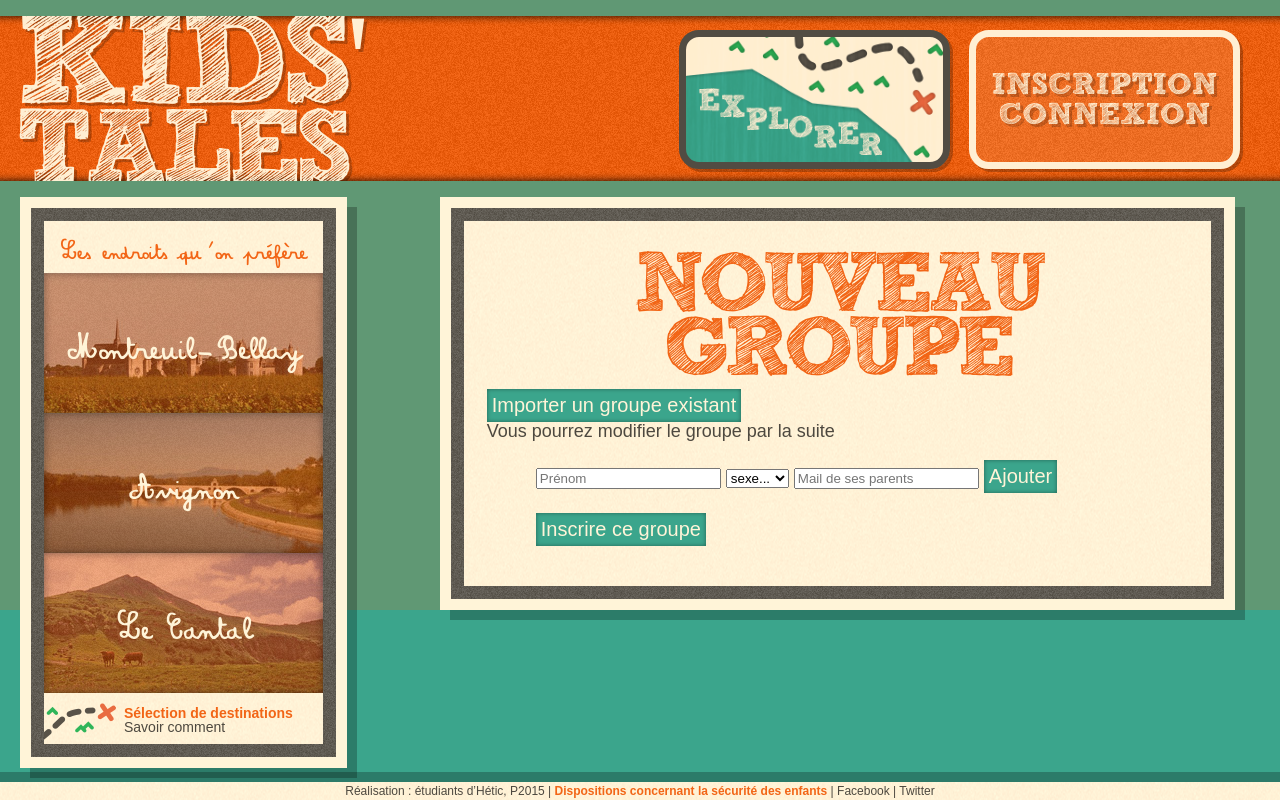
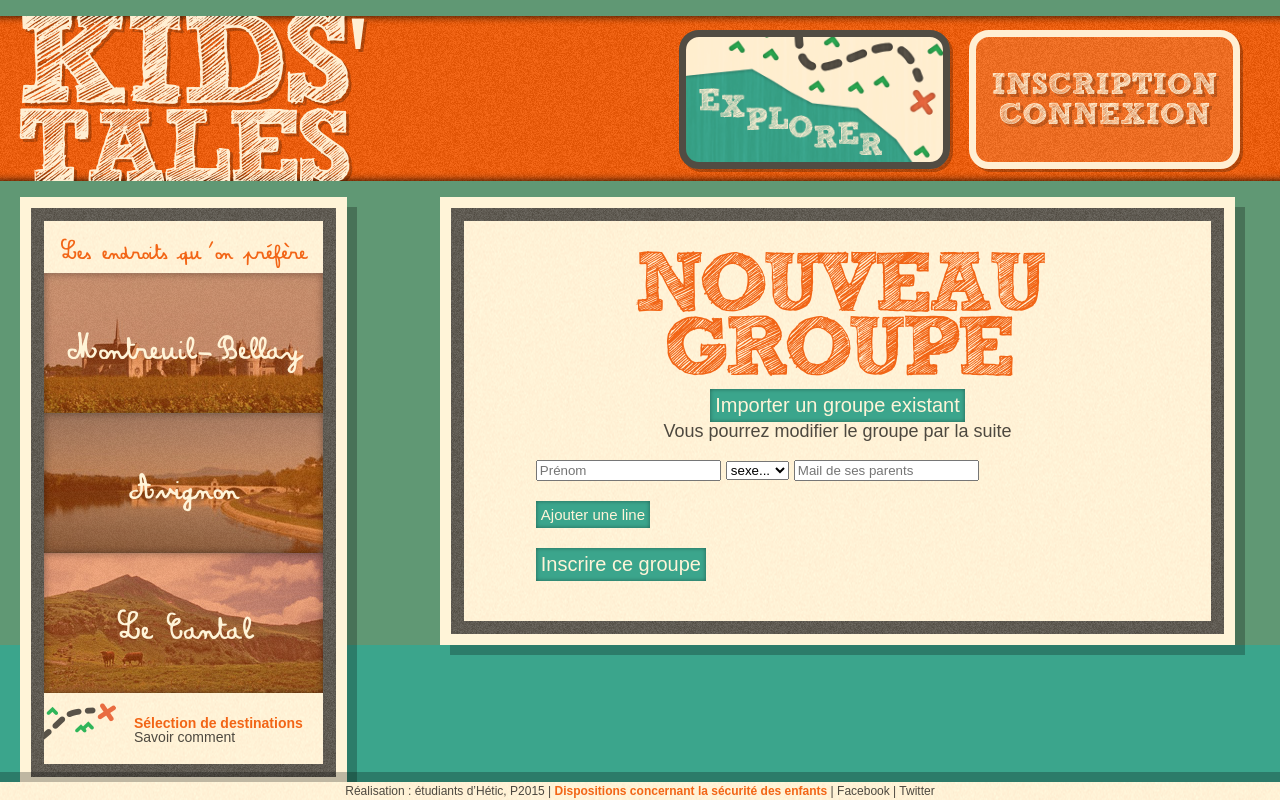
Before and after one commit to jbminvielle/kidstales, a PHP site: page /app/Views/registerKids.php in a window 1280 px wide. Run offline with PHP 8.4, Linux system fonts and the light colour scheme; the template is opened without the code that fills it, so the values that code supplies are empty; some libraries are stand-ins or nearby versions.

Commit message:
formulaire ok

```diff
--- a/app/Views/registerKids.php
+++ b/app/Views/registerKids.php
@@ -7,11 +7,14 @@
 				<div>
 					<h1>Nouveau groupe</h1>
 
+					<div class="center">
 						<button>Importer un groupe existant</button><br />
 						<small>Vous pourrez modifier le groupe par la suite</small>
+					</div>
 
 					<form id="dynamicAdd" class="inline">
-						<p>
+						<div>
+							<p class="kid_line">
 								<input type="text" name="kids_surname" placeholder="Prénom" />
 								<select name="kids_sex">
 									<option value="null" label="sexe..." selected disabled />
@@ -19,9 +22,13 @@
 									<option value="0" label="fille" />
 								</select>
 								<input type="text" name="kids_parents_name" placeholder="Mail de ses parents" />
-							<input type="button" class="addLine" value="Ajouter" />
+								<input type="button" class="delete_line" value="Supprimer" />
 							</p>
+						</div>
 
+						<p>
+							<input type="button" class="add_line" value="Ajouter une line" />
+						</p>
 						<p>
 							<input type="submit" value="Inscrire ce groupe" />
 						</p>
--- a/public/css/form.css
+++ b/public/css/form.css
@@ -43,3 +43,7 @@ button, input[type=button], input[type=submit] {
 
 	font-size: 20px;
 }
+
+form#dynamicAdd input[type=button] {
+	font-size: 15px;
+}
--- a/public/css/kidstales.css
+++ b/public/css/kidstales.css
@@ -57,6 +57,10 @@ p:not(:last-child) {
 strong {
 	font-weight: bold;
 	color: #f26516;
+}
+
+.center {
+	text-align: center;
 }
 
 header {
@@ -223,6 +227,10 @@ section#sidebar {
 	width: 279px;
 }
 
+section#sidebar>div p {
+	padding: 10px
+}
+
 section#sidebar>div {
 	padding-top: 20px;
 	text-align: center;
@@ -363,6 +371,10 @@ section#explanations strong {
 	width: 100%;
 	display: block;
 	margin-top: 40px;
+}
+
+#dynamicAdd .kid_line:first-child .delete_line {
+	display: none;
 }
 
 body>footer {
--- a/public/js/kidstales.js
+++ b/public/js/kidstales.js
@@ -1,20 +1,12 @@
 $(document).ready(function() {
 	parseHTML();
 	launchGoogleMaps();
+
+	//Ajout dynamique de LI pour les marmots.
+
 });
 
 
-
-//Ajout dynamique de LI pour les marmots.
-
-$(".addLine").click(function(e){
-	e.preventDefault();
-	// ecrire "
-	console.log('bitch');
-	$("#dynamicAdd").append('<p><input type="text" name="kids_surname" placeholder="Prénom" /><select name="kids_sex"><option value="null" label="sexe..." selected disabled /><option value="1" label="garçon" /><option value="0" label="fille" /></select><input type="text" name="kids_parents_name" placeholder="Mail de ses parents" /><button>Ajouter</button></p><p><input type="submit" value="Inscrire ce groupe" /></p>');
-	return false;
-
-});
 
 
 
@@ -32,14 +24,23 @@ function parseHTML() {
 		changeUrl(src);
 	});
 
+
+	$(".add_line").click(function(e){
+		e.preventDefault();
+		// ecrire "
+		$('.kid_line:first-child').clone().appendTo('#dynamicAdd>div').find('input[type=text]').val('');
+		return false;
+	});
+
+	$(".delete_line").live('click', function(e){
+		e.preventDefault();
+		// ecrire "
+		$(this).parents('p').remove();
+		return false;
+
+	});
+
 	// todo : support des boutons précédent/suivant
-
-	// if ("onhashchange" in window) { // event supported?
-	// 	window.onhashchange = function () {
-	// 		alert(window.location);
-	// 		changeUrl(window.location);
-	// 	}
-	// }
 }
 
 function viewChanged(obj) {
```
Lines whose indentation alone changed are shown as unchanged.
